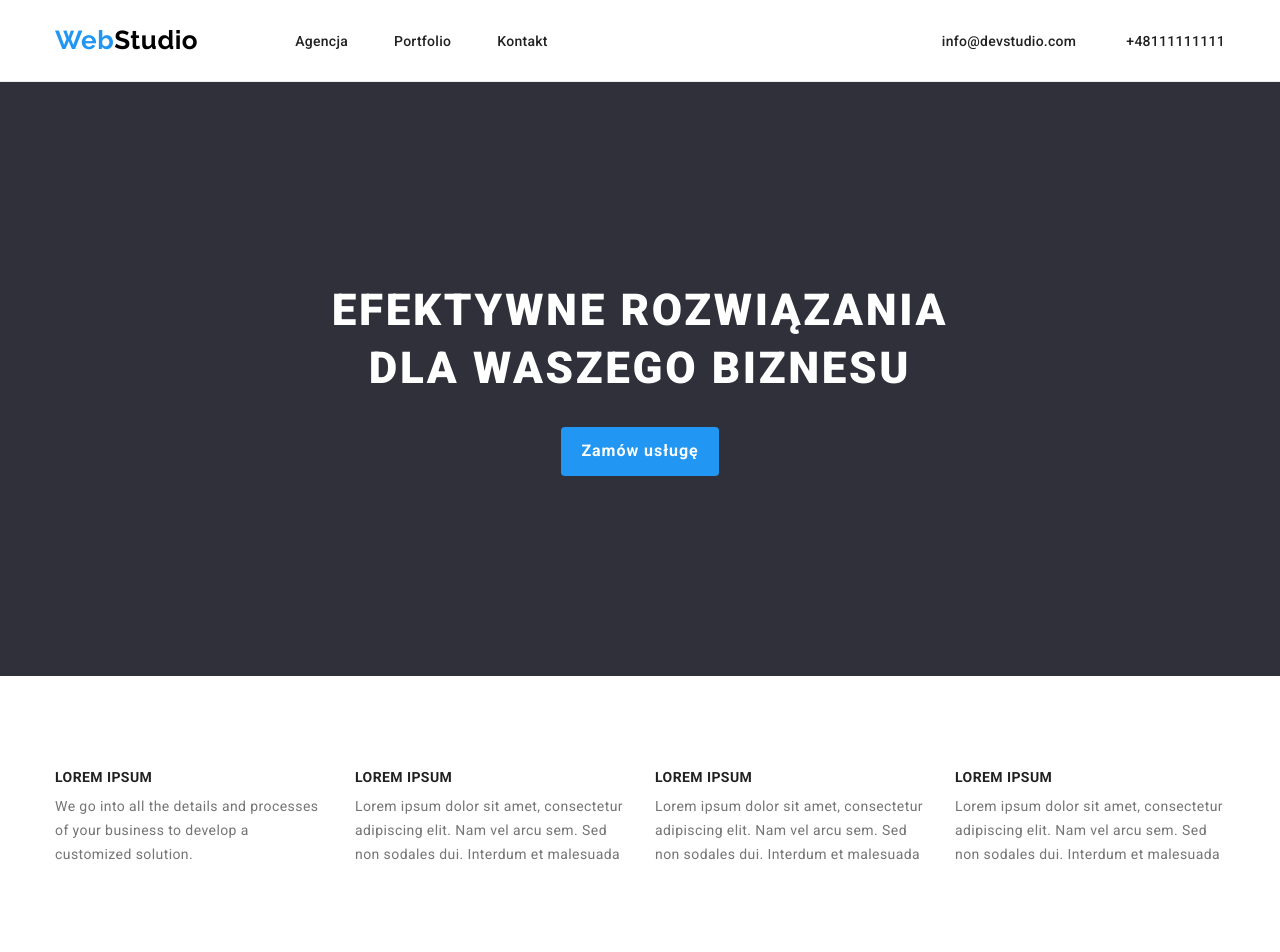
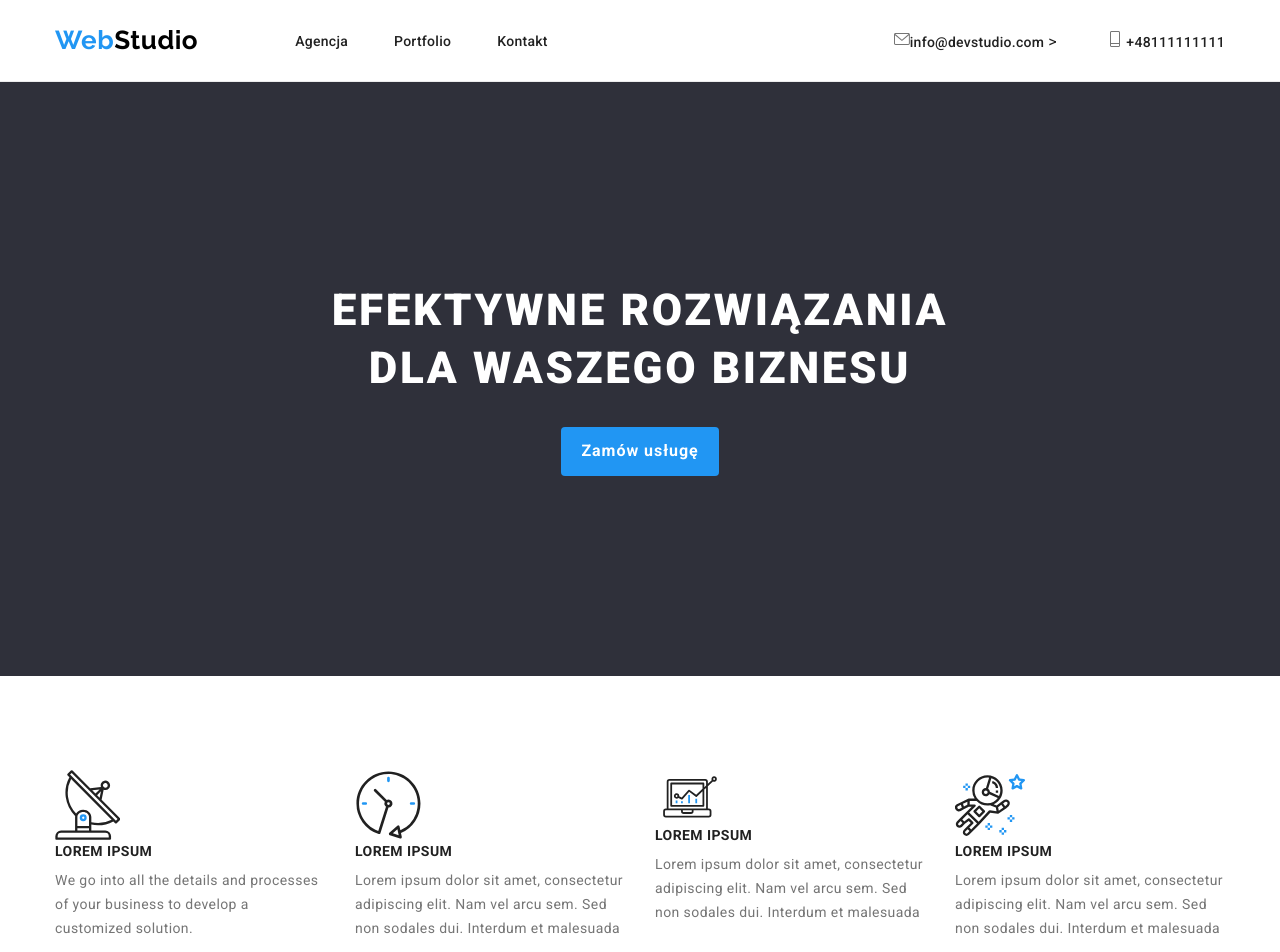
Before and after one commit to romahalaichuk/goit-markup-hw-04, a plain HTML site: page index.html in a window 1280 px wide. Shown: the top 952 px of the page. Drawn offline with nearby package versions, Linux system fonts and the light colour scheme.

Commit message:
new elements

```diff
--- a/css/styles.css
+++ b/css/styles.css
@@ -74,8 +74,8 @@ h1 {
 .nav-contacts {
   display: flex;
 }
-.header-contact-item:not(:last-child) {
-  margin-right: 50px;
+.header-icon {
+  margin-right: 10px;
 }
 
 .header-contact-item {
@@ -225,7 +225,8 @@ body {
 }
 
 .navbar-link:hover,
-.contacts:hover {
+.contacts:hover,
+.header-icon {
   color: var(--focus-hover-color-text);
 }
 
--- a/index.html
+++ b/index.html
@@ -49,12 +49,20 @@
         <ul class="nav-contacts list">
           <li class="header-contact-item-o">
             <a class="address-g link" href="mailto:info@devstudio.com"
+              ><svg width="16px" height="16px">
+                <use href="./images/mail.svg#icon-envelope-1"></use></svg
               >info@devstudio.com</a
+            >
             >
           </li>
 
           <li class="header-contact-item-o">
-            <a class="address-g link" href="tel:+48111111111"> +48111111111</a>
+            <a class="address-g link" href="tel:+48111111111"
+              ><svg width="16px" height="16px">
+                <use href="./images/icons.svg#icon-Vector"></use>
+              </svg>
+              +48111111111</a
+            >
           </li>
         </ul>
       </div>
@@ -75,6 +83,9 @@
         <div class="container">
           <ul class="group-list list">
             <li class="group-item">
+              <svg width="65.32px" height="70px">
+                <use href="./images/satalit.svg#icon-Group"></use>
+              </svg>
               <h3 class="group-heading">LOREM IPSUM</h3>
               <p class="group-detail">
                 We go into all the details and processes of your business to
@@ -82,6 +93,9 @@
               </p>
             </li>
             <li class="group-item">
+              <svg width="66.96px" height="70px">
+                <use href="./images/clock.svg#icon-clock-1"></use>
+              </svg>
               <h3 class="group-heading">LOREM IPSUM</h3>
               <p class="group-detail">
                 Lorem ipsum dolor sit amet, consectetur adipiscing elit. Nam vel
@@ -89,6 +103,9 @@
               </p>
             </li>
             <li class="group-item">
+              <svg width="70px" height="53.69px">
+                <use href="./images/comp.svg#icon-diagram-1"></use>
+              </svg>
               <h3 class="group-heading">LOREM IPSUM</h3>
               <p class="group-detail">
                 Lorem ipsum dolor sit amet, consectetur adipiscing elit. Nam vel
@@ -96,6 +113,9 @@
               </p>
             </li>
             <li class="group-item">
+              <svg width="70px" height="70px">
+                <use href="./images/astronauta.svg#icon-astronaut-1"></use>
+              </svg>
               <h3 class="group-heading">LOREM IPSUM</h3>
               <p class="group-detail">
                 Lorem ipsum dolor sit amet, consectetur adipiscing elit. Nam vel
```
Also changed, not shown: images/astronauta.svg (added), images/clock.svg (added), images/comp.svg (added), images/icons.svg (added), images/mail.svg (added), images/satalit.svg (added).
